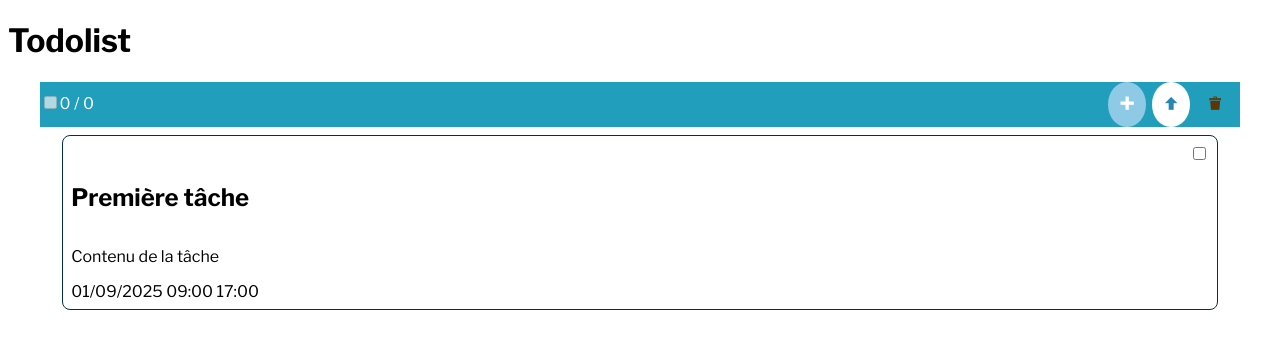
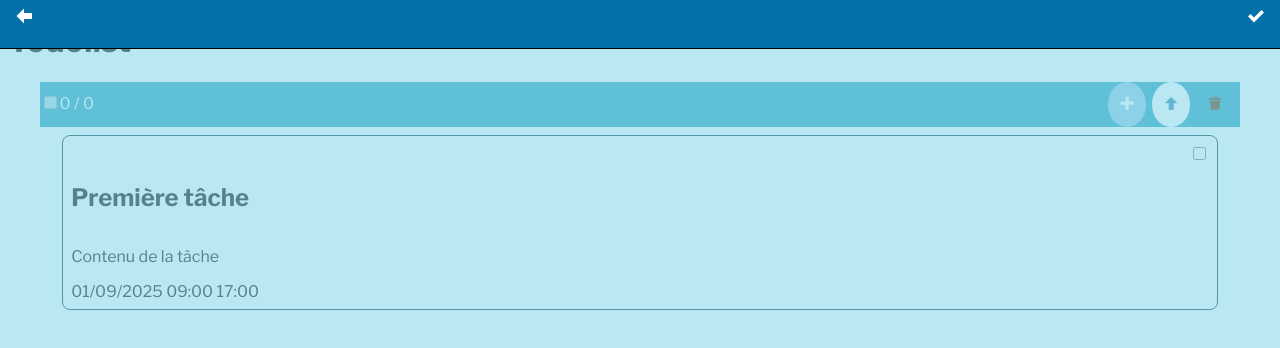
Before and after one commit to dacodemaniak/js-fondamentals, a website built with Vite: page src/index.html in a window 1280 px wide. Both pictures are taken after a click on the button 1127 px from the left and 104 px from the top of the page. Built offline with nearby package versions, Linux system fonts and the light colour scheme.

Commit message:
Modal handler

```diff
--- a/package.json
+++ b/package.json
@@ -31,6 +31,7 @@
   "dependencies": {
     "@babel/core": "^7.28.3",
     "@babel/preset-env": "^7.28.3",
-    "babel-jest": "^30.1.2"
+    "babel-jest": "^30.1.2",
+    "jquery": "^3.7.1"
   }
 }
--- a/src/css/icon.css
+++ b/src/css/icon.css
@@ -1,10 +1,10 @@
 @font-face {
   font-family: 'icomoon';
-  src:  url('fonts/icomoon.eot?uiemgk');
-  src:  url('fonts/icomoon.eot?uiemgk#iefix') format('embedded-opentype'),
-    url('fonts/icomoon.ttf?uiemgk') format('truetype'),
-    url('fonts/icomoon.woff?uiemgk') format('woff'),
-    url('fonts/icomoon.svg?uiemgk#icomoon') format('svg');
+  src:  url('fonts/icomoon.eot?3asbk0');
+  src:  url('fonts/icomoon.eot?3asbk0#iefix') format('embedded-opentype'),
+    url('fonts/icomoon.ttf?3asbk0') format('truetype'),
+    url('fonts/icomoon.woff?3asbk0') format('woff'),
+    url('fonts/icomoon.svg?3asbk0#icomoon') format('svg');
   font-weight: normal;
   font-style: normal;
   font-display: block;
@@ -31,6 +31,12 @@
 .icon-plus:before {
   content: "\ea0a";
 }
+.icon-checkmark:before {
+  content: "\ea10";
+}
 .icon-arrow-up:before {
   content: "\ea32";
 }
+.icon-arrow-left:before {
+  content: "\ea38";
+}
--- a/src/js/events/open-modal.js
+++ b/src/js/events/open-modal.js
@@ -1,5 +1,16 @@
+import $ from 'jquery'
+
 export class OpenModal {
     #button = null
+
+    #outerCss = {
+        position: 'absolute',
+        top: 0,
+        left: 0,
+        width: '100%',
+        height: '100%',
+        background: 'hsla(192, 70%, 73%, .6)'
+    }
 
     constructor(buttonRegistry) {
         this.#button = buttonRegistry.getButton('plus')
@@ -10,8 +21,92 @@ export class OpenModal {
         this.#button.addEventListener(
             'click',
             (event) => {
-                console.log('Icon plus was triggerd')
+                console.log('Icon plus was triggered')
+                this.#buildModal()
             }
         )
     }
+
+    #buildModal() {
+        const outerModal = $('<div>', {id: 'outer-modal'}) // Outer modal is created in DOM memory
+
+        const modalHeader = $('<div>', {
+            id: 'modal-header',
+            css: {
+                'height': '3em',
+                'display': 'flex',
+                'justify-content': 'space-between',
+                'background': 'hsl(200, 95%, 34%)',
+                'border-bottom': 'solid 1px hsl(200, 95%, 0%)'
+            }
+        })
+
+        // Back button + handler
+        const backButton = $('<div>', {
+            css: {
+                'display': 'flex',
+                'height': '2em',
+                'width': '2em',
+                'margin-left': '1em'
+            }
+        })
+
+        // Attach event to backButton
+        backButton.on(
+            'click',
+            (event) => outerModal.remove()
+        )
+
+        const backIcon = $('<i>', {
+            class: 'icon-arrow-left',
+            css: {
+                'line-height': '2em',
+                'vertical-align': 'middle',
+                'color': '#fff'
+            }
+        })
+        backButton.append(backIcon)
+
+        // Check button + handler
+        const checkButton = $('<div>', {
+            css: {
+                'display': 'flex',
+                'height': '2em',
+                'width': '2em',
+                'margin-left': '1em'
+            }
+        })
+
+        // Attach event to backButton
+        checkButton.on(
+            'click',
+            (event) => outerModal.remove()
+        )
+
+        const checkIcon = $('<i>', {
+            class: 'icon-checkmark',
+            css: {
+                'line-height': '2em',
+                'vertical-align': 'middle',
+                'color': '#fff',
+                'justify-content': 'flex-end'
+            }
+        })
+        checkButton.append(checkIcon)
+
+        modalHeader.append(backButton)
+        modalHeader.append(checkButton)
+
+        modalHeader.appendTo(outerModal)
+
+        // Design outer modal
+        for (const attribute in this.#outerCss) {
+            outerModal.css(attribute, this.#outerCss[attribute])
+        }
+
+        const innerModal = $('<div>', {id: 'inner-modal'})
+
+        $('body').append(outerModal)
+
+    }
 }
```
Also changed, not shown: src/css/fonts/icomoon.ttf, src/css/fonts/icomoon.woff, 6 other files.
